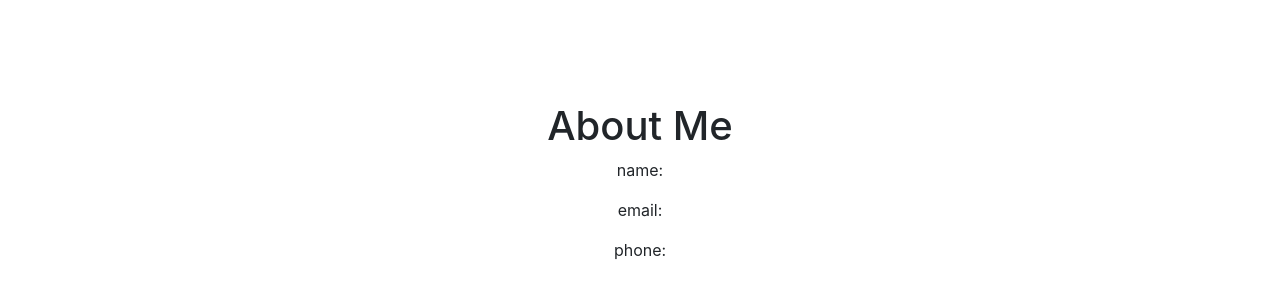
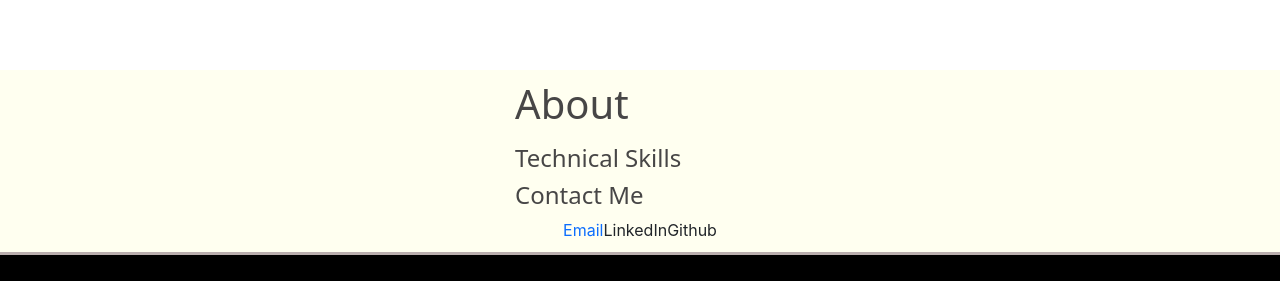
Before and after one commit to Steelzen/portfolio-website, a React (Create React App) app: page / in a window 1280 px wide. Shown: the part 500-781 px from the top of the page. Built offline with nearby package versions, Linux system fonts and the light colour scheme; no server answers.

Commit message:
adjust aboutme section and adjust padding on each section

```diff
--- a/src/components/aboutMe.jsx
+++ b/src/components/aboutMe.jsx
@@ -20,14 +20,19 @@ class AboutMe extends React.Component {
 
   render() {
     return (
-      <div>
-        <h1> About Me </h1>
-        <p>name: {this.state.details["name"]}</p>
-        <p>email: {this.state.details["email"]} </p>
-        <p>phone: {this.state.details["phone"]}</p>
-        <p>site: {this.state.details["site"]}</p>
-        <p>github: {this.state.details["github"]}</p>
-        <p>{this.state.details["summary"]}</p>
+      <div className="aboutme">
+        <div className="aboutme-container">
+          <h1 className="aboutme-text"> About {this.state.details["name"]} </h1>
+          <p className="aboutme-text">{this.state.details["summary"]}</p>
+          <h4 className="aboutme-text">Technical Skills</h4>
+          <div classNmae="tech-img-container"></div>
+          <h4 className="aboutme-text">Contact Me</h4>
+          <div className="contactme-container">
+            <a href={"mailto:" + this.state.details["email"]}>Email</a>
+            <a href={this.state.details["site"]}>LinkedIn</a>
+            <a href={this.state.details["github"]}>Github</a>
+          </div>
+        </div>
       </div>
     );
   }
--- a/src/components/project.jsx
+++ b/src/components/project.jsx
@@ -24,7 +24,7 @@ class Project extends Component {
     const items = details.map((detail) => (
       <div key={detail["id"]} className={"project-" + detail["id"]}>
         <h2>{detail["name"]}</h2>
-        <p>{detail["content"]}</p>
+        <p className="project-text">{detail["content"]}</p>
         <div>
           <a className="site-link" href={detail["site_link"]}>
             Link
--- a/src/index.css
+++ b/src/index.css
@@ -18,6 +18,19 @@ a:link {
 
 a:visited {
   text-decoration: none;
+}
+
+h1,
+h2,
+h3,
+h4 {
+  font-family: system-ui, -apple-system, BlinkMacSystemFont, "Segoe UI", Roboto,
+    Oxygen, Ubuntu, Cantarell, "Open Sans", "Helvetica Neue", sans-serif;
+}
+
+p {
+  font-family: "Lucida Sans", "Lucida Sans Regular", "Lucida Grande",
+    "Lucida Sans Unicode", Geneva, Verdana, sans-serif;
 }
 /*
 // Best Practice suggests
@@ -47,7 +60,6 @@ a:visited {
   min-height: 570px;
   max-width: 100%;
   max-height: 56vh;
-  margin-bottom: 2em;
   align-items: center;
   justify-content: center;
   background-size: cover;
@@ -75,6 +87,7 @@ a:visited {
   margin-right: auto;
   margin-left: auto;
   max-width: 420px;
+  padding: 0 10px 0 10px;
   text-align: start;
   font-family: Poppins;
   font-weight: 700;
@@ -94,18 +107,21 @@ a:visited {
   display: flex;
   flex-wrap: wrap;
   margin-top: 5px;
-  margin-bottom: 5px;
 }
 
 .project-list > div {
   flex: 100%;
   justify-content: center;
   align-items: center;
-  margin-top: 5px;
-  margin-bottom: 5px;
+  margin-top: 10px;
   padding: 10px 0 0 0;
   background-color: black;
   color: white;
+}
+
+.project-text {
+  padding: 25px;
+  text-align: justify;
 }
 
 .project-title-container {
@@ -135,6 +151,30 @@ a:visited {
   min-height: 350px;
   margin-top: 10px;
   margin-bottom: 20px;
+}
+
+/* About Me */
+.aboutme {
+  display: flex;
+  justify-content: center;
+  text-align: justify;
+  background-color: ivory;
+}
+
+.aboutme-container {
+  max-width: 315px;
+  padding: 10px 0 10px 0;
+}
+
+.aboutme-text {
+  color: rgb(71, 70, 70);
+}
+
+.contactme-container {
+  display: flex;
+  flex-direction: row;
+  padding: 0 3em 0 3em;
+  justify-content: space-between;
 }
 
 /* Footer */
@@ -174,6 +214,9 @@ a:visited {
 
 /* // Small devices (landscape phones, 576px and above till next break point) */
 @media (min-width: 576px) {
+  .aboutme-container {
+    max-width: 450px;
+  }
 }
 
 /* // Medium devices (tablets, 768px and above till next break point) */
@@ -190,14 +233,10 @@ a:visited {
     position: relative;
   }
 
-  .project-list {
-    margin-top: 5px;
-    margin-bottom: 5px;
-  }
   .project-list > div {
     flex: 48%;
     align-content: space-between;
-    margin: 5px;
+    margin: 0 5px 0 5px;
   }
 }
 
```
Also changed, not shown: src/index.js (+0 -12 lines).
